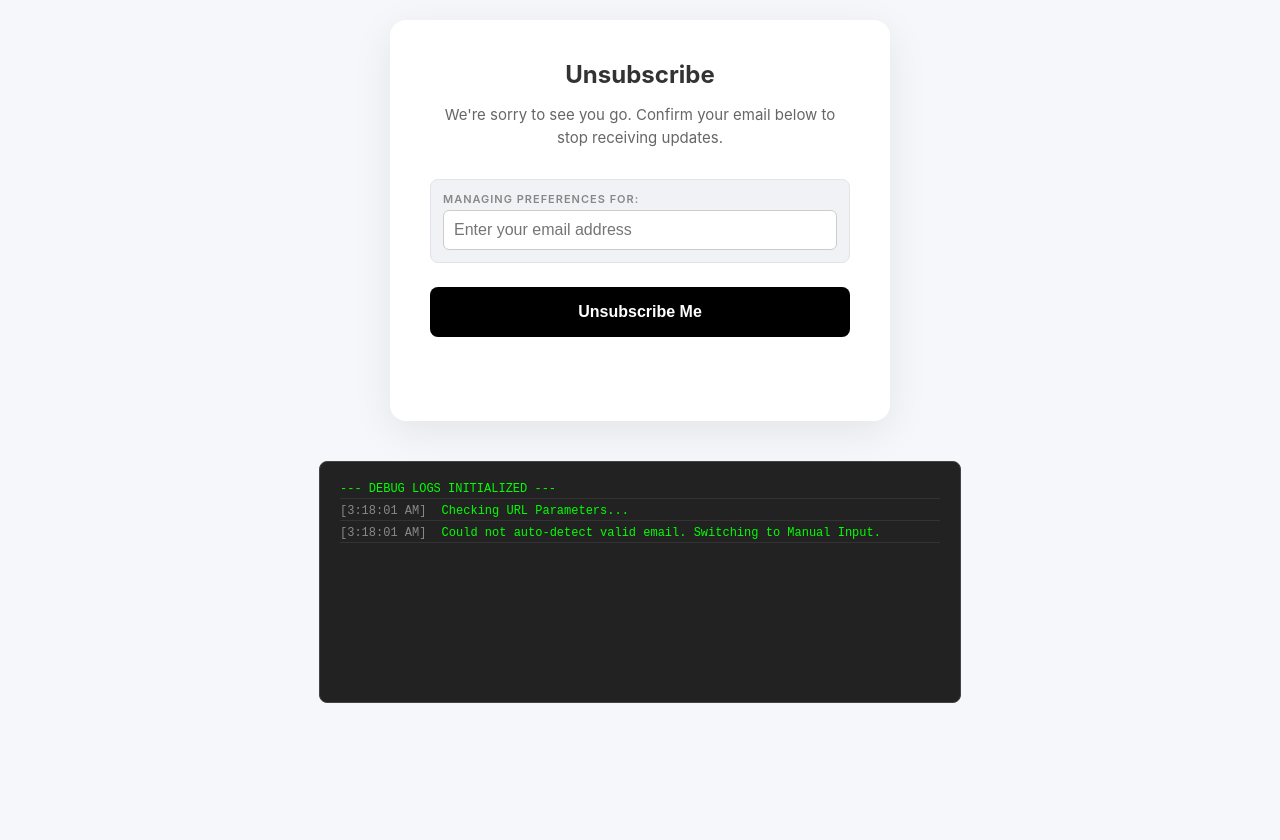
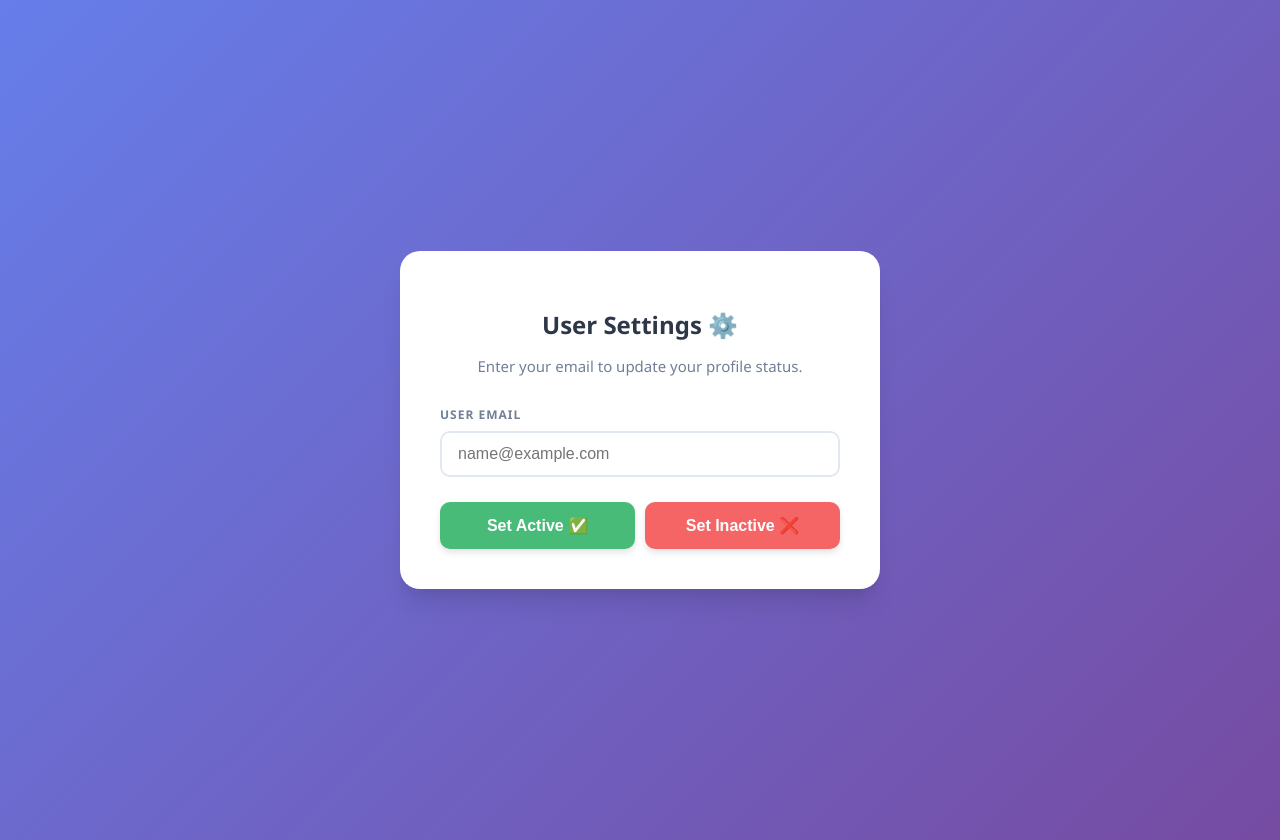
Before and after one commit to CiriPiri/UnsubscribeLinkEmail, a plain HTML site: page index.html in a window 1280 px wide. Drawn offline with Linux system fonts and the light colour scheme.

Commit message:
Ref : remove encode fuck this

```diff
--- a/index.html
+++ b/index.html
@@ -3,39 +3,140 @@
 <head>
     <meta charset="UTF-8">
     <meta name="viewport" content="width=device-width, initial-scale=1.0">
-    <title>Manage Preferences</title>
+    <title>Update Preferences</title>
     <style>
-        /* --- 1. MODERN UI CSS --- */
-        :root { --primary: #000; --bg: #f5f7fa; --surface: #ffffff; --text: #333; }
-        body { font-family: -apple-system, BlinkMacSystemFont, "Segoe UI", Roboto, sans-serif; background-color: var(--bg); display: flex; flex-direction: column; align-items: center; min-height: 100vh; margin: 0; padding: 20px; }
+        /* --- LIVELY DESIGN SYSTEM --- */
+        :root {
+            --gradient-bg: linear-gradient(135deg, #667eea 0%, #764ba2 100%);
+            --card-bg: #ffffff;
+            --text-main: #2d3748;
+            --text-sub: #718096;
+            --success: #48bb78;
+            --danger: #f56565;
+            --primary: #5a67d8;
+        }
 
-        /* Main Card */
-        .card { background: var(--surface); width: 100%; max-width: 420px; padding: 40px; border-radius: 16px; box-shadow: 0 10px 40px rgba(0,0,0,0.08); text-align: center; transition: all 0.3s ease; }
-        h1 { font-size: 24px; font-weight: 700; color: var(--text); margin: 0 0 10px 0; }
-        p { color: #666; font-size: 15px; line-height: 1.5; margin-bottom: 30px; }
+        body {
+            font-family: 'Segoe UI', Roboto, Helvetica, Arial, sans-serif;
+            background: var(--gradient-bg);
+            min-height: 100vh;
+            display: flex;
+            align-items: center;
+            justify-content: center;
+            margin: 0;
+            padding: 20px;
+        }
 
-        /* Email Input / Display */
-        .email-box { background: #f0f2f5; padding: 12px; border-radius: 8px; margin-bottom: 24px; border: 1px solid #e1e4e8; text-align: left; }
-        .email-label { font-size: 11px; text-transform: uppercase; letter-spacing: 1px; color: #888; display: block; margin-bottom: 4px; font-weight: 600; }
-        .email-value { font-family: monospace; font-size: 16px; color: #333; word-break: break-all; font-weight: 600; }
+        .card {
+            background: var(--card-bg);
+            padding: 40px;
+            border-radius: 20px;
+            box-shadow: 0 20px 25px -5px rgba(0, 0, 0, 0.1), 0 10px 10px -5px rgba(0, 0, 0, 0.04);
+            width: 100%;
+            max-width: 400px;
+            text-align: center;
+            transform: translateY(0);
+            transition: transform 0.3s ease;
+        }
 
-        /* Editable Input (Fallback) */
-        input#manual-email { width: 100%; padding: 10px; border: 1px solid #ccc; border-radius: 6px; font-size: 16px; display: none; box-sizing: border-box; }
+        .card:hover {
+            transform: translateY(-5px);
+        }
 
-        /* Button */
-        .btn { background-color: var(--primary); color: white; border: none; padding: 16px; border-radius: 8px; font-size: 16px; font-weight: 600; width: 100%; cursor: pointer; transition: transform 0.1s; }
-        .btn:active { transform: scale(0.98); }
-        .btn:disabled { background-color: #ccc; cursor: not-allowed; }
+        h1 {
+            color: var(--text-main);
+            margin-bottom: 8px;
+            font-size: 24px;
+        }
 
-        /* Status & Logs */
-        .status-msg { margin-top: 20px; font-weight: 500; min-height: 24px; }
-        .success { color: #008a00; }
-        .error { color: #e60000; }
+        p {
+            color: var(--text-sub);
+            margin-bottom: 30px;
+            font-size: 15px;
+        }
 
-        /* ON-SCREEN DEBUGGER */
-        #debug-panel { margin-top: 40px; width: 100%; max-width: 600px; background: #222; color: #0f0; padding: 20px; border-radius: 8px; font-family: "Courier New", monospace; font-size: 12px; height: 200px; overflow-y: scroll; text-align: left; border: 1px solid #444; }
-        .log-entry { margin-bottom: 5px; border-bottom: 1px solid #333; padding-bottom: 2px; }
-        .log-time { color: #888; margin-right: 8px; }
+        /* INPUT FIELD */
+        .input-group {
+            margin-bottom: 25px;
+            text-align: left;
+        }
+
+        label {
+            display: block;
+            color: var(--text-sub);
+            font-size: 12px;
+            font-weight: 700;
+            margin-bottom: 8px;
+            text-transform: uppercase;
+            letter-spacing: 1px;
+        }
+
+        input[type="email"] {
+            width: 100%;
+            padding: 12px 16px;
+            border: 2px solid #e2e8f0;
+            border-radius: 10px;
+            font-size: 16px;
+            transition: border-color 0.2s;
+            box-sizing: border-box;
+            outline: none;
+        }
+
+        input[type="email"]:focus {
+            border-color: var(--primary);
+        }
+
+        /* BUTTONS */
+        .btn-container {
+            display: flex;
+            gap: 10px;
+        }
+
+        .btn {
+            flex: 1;
+            padding: 14px;
+            border: none;
+            border-radius: 10px;
+            font-size: 16px;
+            font-weight: 600;
+            cursor: pointer;
+            transition: all 0.2s;
+            color: white;
+            box-shadow: 0 4px 6px rgba(0,0,0,0.1);
+        }
+
+        .btn-on {
+            background-color: var(--success);
+        }
+
+        .btn-off {
+            background-color: var(--danger);
+        }
+
+        .btn:hover {
+            filter: brightness(110%);
+            transform: translateY(-2px);
+        }
+
+        .btn:active {
+            transform: translateY(0);
+        }
+
+        /* CONSOLE LOG AREA (Styled) */
+        #console-output {
+            margin-top: 25px;
+            background: #2d3748;
+            color: #48bb78;
+            font-family: monospace;
+            padding: 15px;
+            border-radius: 8px;
+            font-size: 12px;
+            text-align: left;
+            display: none; /* Hidden by default until used */
+            white-space: pre-wrap;
+        }
+
+        .log-error { color: #f56565; }
     </style>
 
     <script type="text/javascript">
@@ -54,155 +155,82 @@
 <body>
 
     <div class="card">
-        <h1>Unsubscribe</h1>
-        <p>We're sorry to see you go. Confirm your email below to stop receiving updates.</p>
+        <h1>User Settings ⚙️</h1>
+        <p>Enter your email to update your profile status.</p>
 
-        <div class="email-box">
-            <span class="email-label">Managing Preferences For:</span>
-
-            <div id="display-email" class="email-value">Detecting...</div>
-
-            <input type="email" id="manual-email" placeholder="Enter your email address" />
+        <div class="input-group">
+            <label for="user-email">User Email</label>
+            <input type="email" id="user-email" placeholder="name@example.com">
         </div>
 
-        <button id="actionBtn" class="btn" onclick="performUpdate()">
-            Unsubscribe Me
-        </button>
+        <div class="btn-container">
+            <button class="btn btn-on" onclick="updateProfile(true)">
+                Set Active ✅
+            </button>
 
-        <div id="ui-status" class="status-msg"></div>
-    </div>
+            <button class="btn btn-off" onclick="updateProfile(false)">
+                Set Inactive ❌
+            </button>
+        </div>
 
-    <div id="debug-panel">
-        <div class="log-entry">--- DEBUG LOGS INITIALIZED ---</div>
+        <div id="console-output">Waiting for action...</div>
     </div>
 
     <script>
-        // --- 1. SUPER LOGGER (Prints to Screen) ---
-        function log(msg, data) {
-            var time = new Date().toLocaleTimeString();
-            var panel = document.getElementById('debug-panel');
-            var line = document.createElement('div');
-            line.className = 'log-entry';
+        // --- LOGGING HELPER ---
+        function log(message, isError = false) {
+            var consoleBox = document.getElementById('console-output');
+            consoleBox.style.display = 'block'; // Show on first log
 
-            // Format data if present
-            var dataStr = data ? " | " + JSON.stringify(data) : "";
-            line.innerHTML = `<span class="log-time">[${time}]</span> ${msg} ${dataStr}`;
+            var timestamp = new Date().toLocaleTimeString();
+            var line = `[${timestamp}] ${message}\n`;
 
-            panel.appendChild(line);
-            panel.scrollTop = panel.scrollHeight; // Auto scroll
-            console.log(msg, data || ""); // Also log to real console
+            if (isError) {
+                consoleBox.innerHTML += `<span class="log-error">${line}</span>`;
+            } else {
+                consoleBox.innerHTML += line;
+            }
+
+            // Standard Console
+            if (isError) console.error(message);
+            else console.log(message);
         }
 
-        // --- 2. INTELLIGENT DECODER ---
-        function getIdentity() {
-            var params = new URLSearchParams(window.location.search);
-            var email = null;
+        // --- CORE UPDATE FUNCTION ---
+        function updateProfile(statusBoolean) {
+            var emailInput = document.getElementById('user-email');
+            var email = emailInput.value.trim();
 
-            log("Checking URL Parameters...", window.location.search);
-
-            // Priority 1: Plain 'email' param (Best)
-            if (params.get('email')) {
-                log("Found plain text 'email' param.");
-                return params.get('email');
-            }
-
-            // Priority 2: Encoded 'e' param (Standard CT)
-            if (params.get('e')) {
-                var rawE = params.get('e');
-                log("Found 'e' param. Attempting decode...", rawE);
-
-                try {
-                    // Attempt Standard Base64 Decode
-                    var decoded = atob(rawE);
-                    log("Decoded value result:", decoded);
-
-                    // VALIDATION: Does it look like an email? (@ symbol)
-                    if (decoded.includes("@")) {
-                        return decoded;
-                    } else {
-                        log("WARNING: Decoded value does not look like an email. Likely PII Encrypted.");
-                        return null; // Return null to trigger manual input
-                    }
-                } catch (err) {
-                    log("ERROR: Base64 decode failed.", err.message);
-                    return null;
-                }
-            }
-            return null;
-        }
-
-        // --- 3. INIT LOGIC ---
-        var targetEmail = getIdentity();
-        var emailDisplay = document.getElementById('display-email');
-        var manualInput = document.getElementById('manual-email');
-        var btn = document.getElementById('actionBtn');
-
-        if (targetEmail) {
-            // Success: We found a valid email
-            emailDisplay.innerText = targetEmail;
-            log("Target Identity set to:", targetEmail);
-        } else {
-            // Failure: We got garbage or nothing
-            log("Could not auto-detect valid email. Switching to Manual Input.");
-            emailDisplay.style.display = 'none';
-            manualInput.style.display = 'block';
-
-            // Fill the garbage text into input just in case they want to see it,
-            // but rely on them fixing it.
-            var params = new URLSearchParams(window.location.search);
-            if(params.get('e')) manualInput.value = ""; // Keep empty for user to type
-        }
-
-        // --- 4. ACTION LOGIC ---
-        function performUpdate() {
-            // 1. Get final email (either from auto-detect or manual input)
-            var finalEmail = targetEmail || manualInput.value;
-
-            if (!finalEmail || !finalEmail.includes("@")) {
-                log("Validation Failed: Invalid Email", finalEmail);
-                document.getElementById('ui-status').innerText = "Please enter a valid email.";
-                document.getElementById('ui-status').className = "error";
+            // 1. Validation
+            if (!email || !email.includes('@')) {
+                log("Error: Please enter a valid email address.", true);
                 return;
             }
 
-            log("Starting Unsubscribe Process for:", finalEmail);
-            btn.disabled = true;
-            btn.innerText = "Processing...";
+            log(`Starting update for: ${email}`);
+            log(`Setting 'premium user sub' to: ${statusBoolean}`);
 
             try {
-                // 2. CLEVERTAP PUSH
-                // We use onUserLogin to ensure we target THIS user
-                var payload = {
+                // 2. The CleverTap Push
+                // Note: We are NOT sending "MSG-email": false (Channel Unsubscribe is removed)
+                clevertap.onUserLogin.push({
                     "Site": {
-                        "Identity": finalEmail,
-                        "Email": finalEmail,
-                        "MSG-email": false,         // The Unsubscribe
-                        "premium user sub": false   // Your custom flag
+                        "Identity": email,    // Identifier
+                        "Email": email,       // System Field
+                        "premium user sub": statusBoolean // The Custom Prop
                     }
-                };
+                });
 
-                log("Pushing to CleverTap SDK...", payload);
-                clevertap.onUserLogin.push(payload);
+                // 3. Optional Event to track the change
+                clevertap.event.push("User Preference Changed", {
+                    "New Status": statusBoolean,
+                    "Updated By": "Web Dashboard"
+                });
 
-                // 3. EVENT PUSH (Verification)
-                clevertap.event.push("Unsubscribe Custom Page", {
-                    "Status": "Success",
-                    "Input Method": targetEmail ? "Auto-Link" : "Manual-Input"
-                });
-                log("Event 'Unsubscribe Custom Page' pushed.");
+                log("Success! Data pushed to CleverTap SDK.");
 
-                // 4. SUCCESS UI
-                setTimeout(function() {
-                    btn.innerText = "Done";
-                    document.getElementById('ui-status').innerText = "Success! " + finalEmail + " has been unsubscribed.";
-                    document.getElementById('ui-status').className = "success status-msg";
-                    log("Process Finished Successfully.");
-                }, 1500);
-
-            } catch (e) {
-                log("CRITICAL ERROR during CT push:", e);
-                btn.disabled = false;
-                btn.innerText = "Try Again";
+            } catch (err) {
+                log("System Error: " + err.message, true);
             }
         }
     </script>
```
